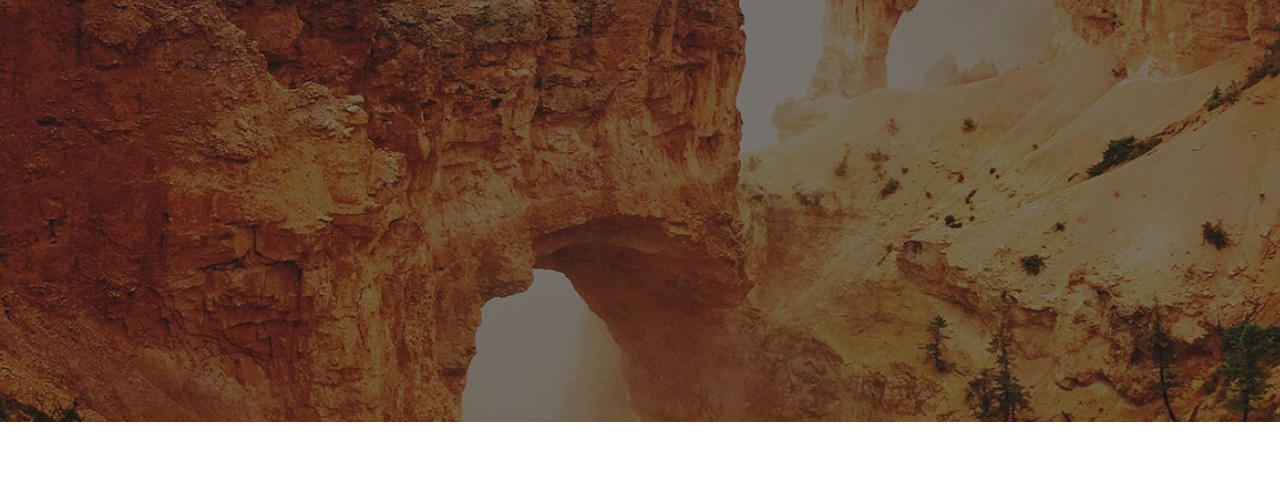
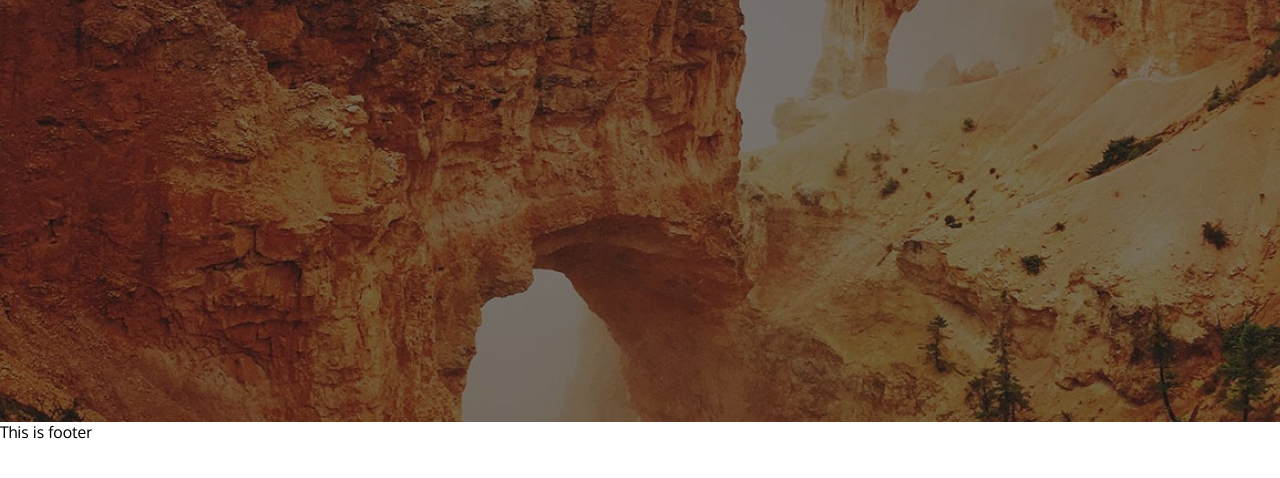
Before and after one commit to Havipi21/escape, a plain HTML site: page index.html in a window 1280 px wide. Shown: the part 78-556 px from the top of the page. Drawn offline with Linux system fonts and the light colour scheme.

Commit message:
Add footer

```diff
--- a/index.html
+++ b/index.html
@@ -44,5 +44,6 @@
 
   </div>
 
+  <div class="footer">This is footer</div>
 </body>
 </html>
```
